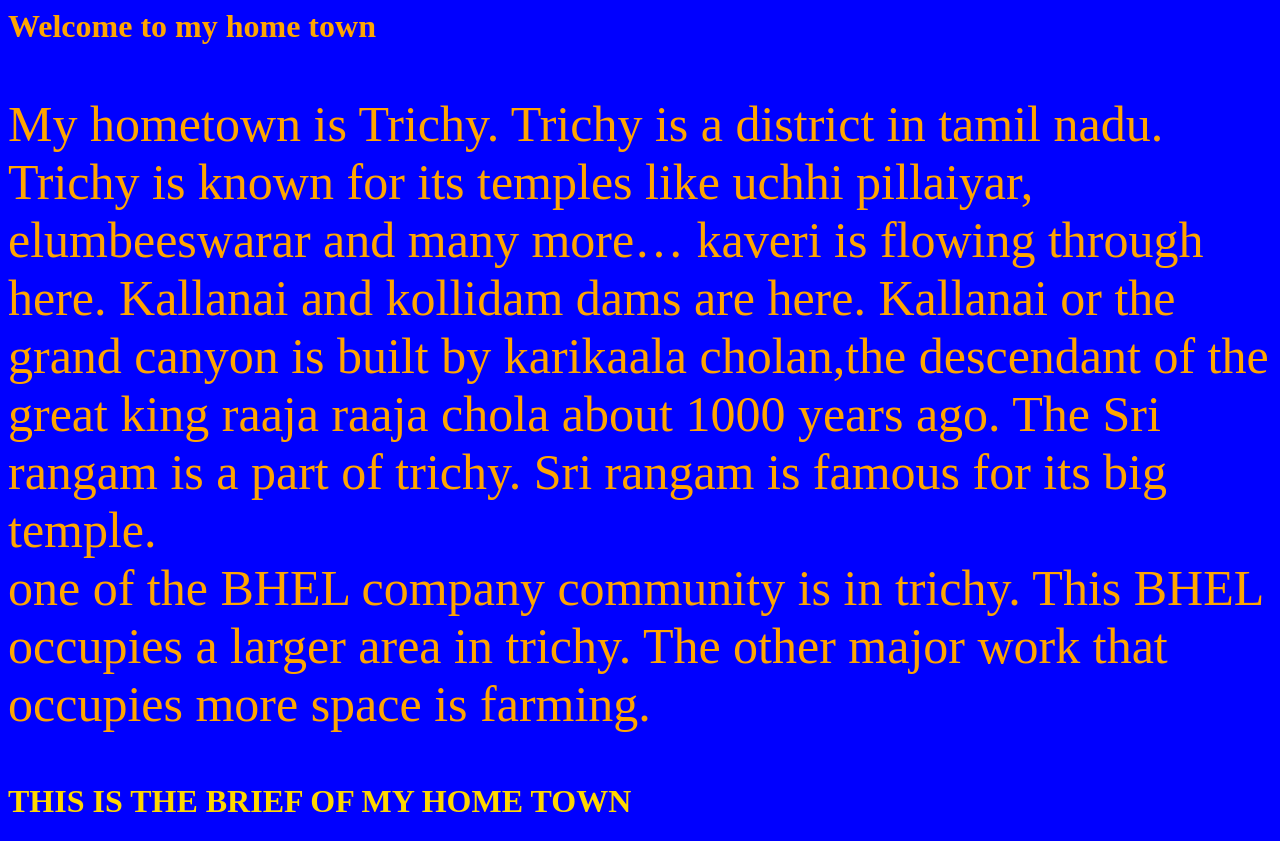
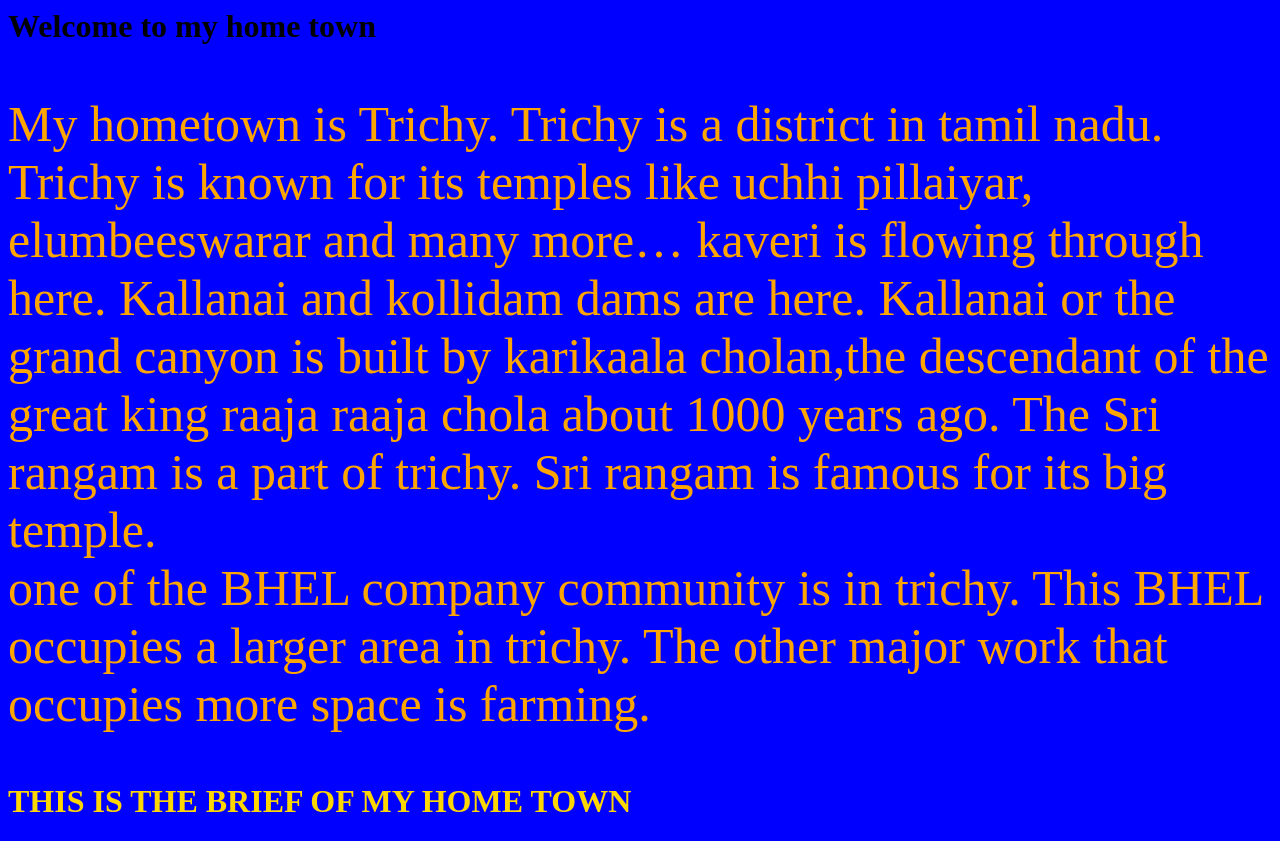
Before and after one commit to CreationGames/Hamiz-Project, a plain HTML site: page index.html in a window 1280 px wide. Drawn offline with Linux system fonts and the light colour scheme.

Commit message:
Update index.html

```diff
--- a/index.html
+++ b/index.html
@@ -3,7 +3,7 @@
     <title>my home town </title>
 </head>
 <body>
-    <h1 style="color = black;">Welcome to my home town</h1>
+    <h1 style="color: black;">Welcome to my home town</h1>
 <BODY style="background-color: blue; color: orange;" ><p style="font-size: 50px;">My hometown is Trichy. Trichy is a district in tamil nadu. Trichy is known for its temples like uchhi pillaiyar, elumbeeswarar and many more… kaveri is flowing through here. Kallanai and kollidam dams are here. Kallanai or the grand canyon is built by karikaala cholan,the descendant of the great king raaja raaja chola about 1000 years ago.
 The Sri rangam is a part of trichy. Sri rangam is famous for its big temple.<br> one of the BHEL company community is in trichy. This BHEL occupies a larger area in trichy. The other major work that occupies more space is farming. </p>
 <h1 style="color: gold;">THIS IS THE BRIEF OF MY HOME TOWN</h1>
```
